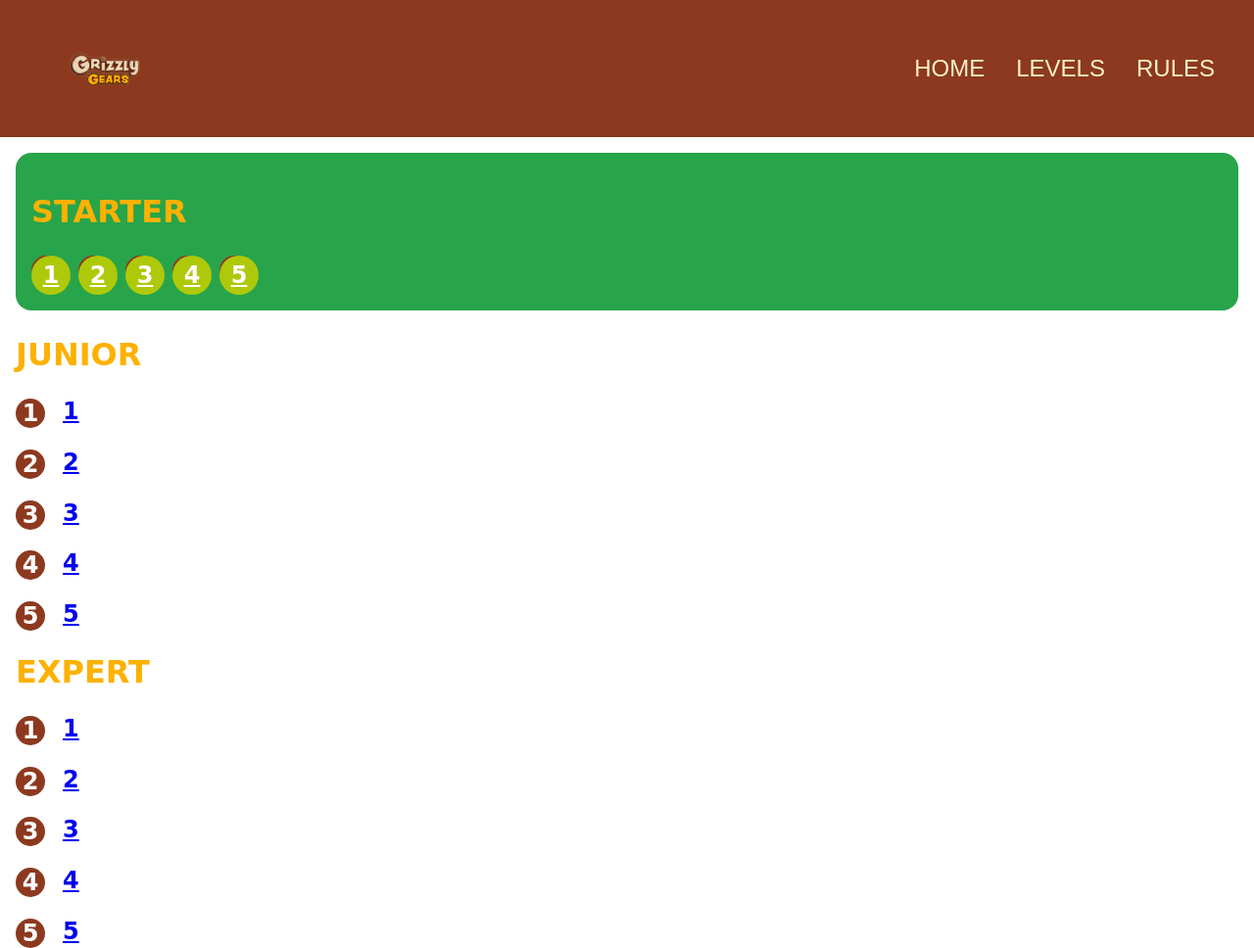
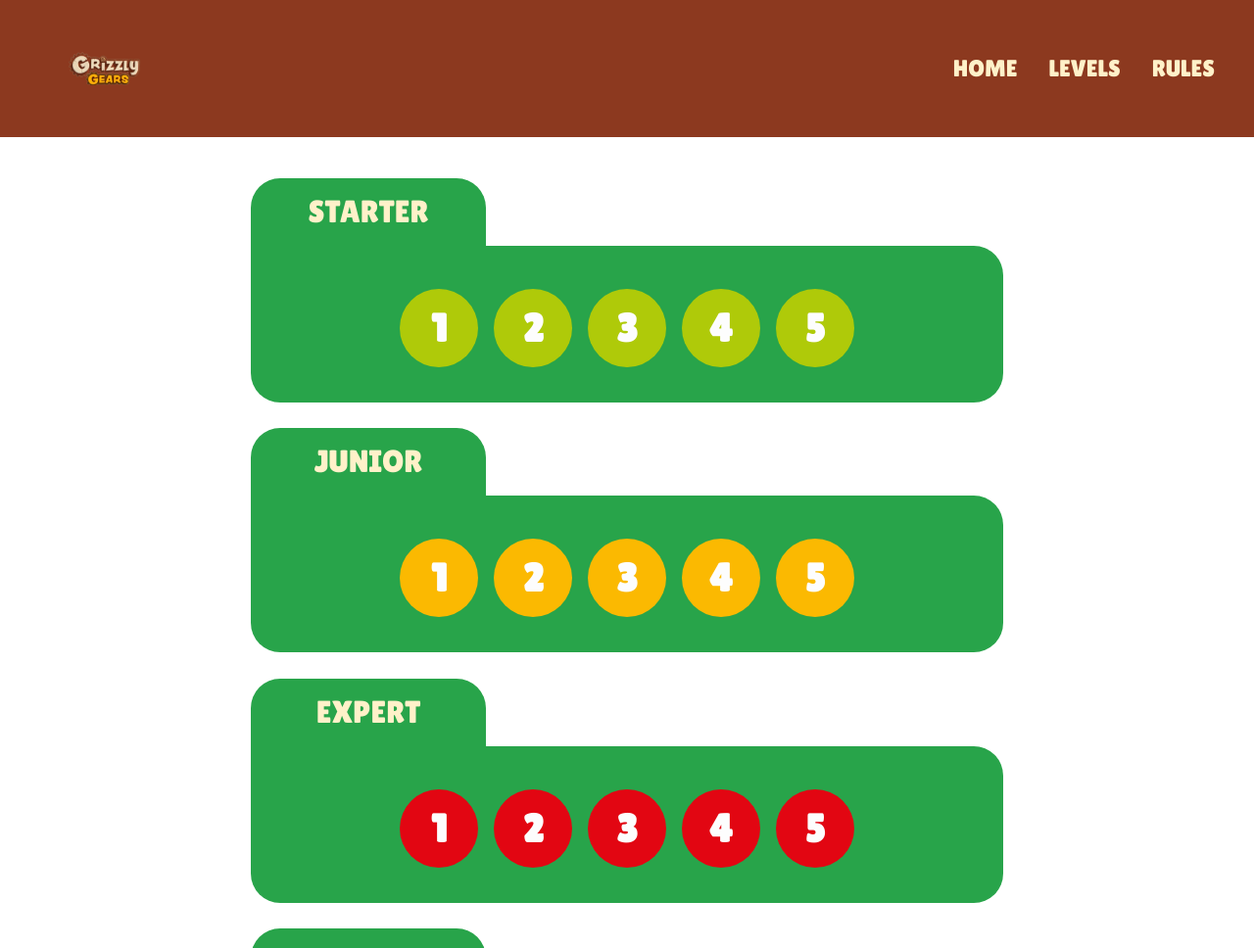
Before and after one commit to LukasVanHolle/coworking-grizzly-gears, a plain HTML site: page gg/levels.html in a window 1280 px wide. Shown: the top 968 px of the page at 98% size. Drawn offline with nearby package versions, Linux system fonts and the light colour scheme.

Commit message:
Levelpagina styled

```diff
--- a/gg/levels.html
+++ b/gg/levels.html
@@ -5,6 +5,10 @@
     <title>Levels</title>
     <link href="https://unpkg.com/@csstools/normalize.css" rel="stylesheet"/>
     <link rel="stylesheet" href="style.css">
+    <link
+      href="https://fonts.googleapis.com/css2?family=Lilita+One&display=swap"
+      rel="stylesheet"
+    />
 </head>
 <body>
 
@@ -22,48 +26,50 @@
 
 <main>
 
-    <div class="starter">
+    <div class="levelcard">
         <h2>STARTER</h2>
-        <ol class="starter-level">
+        <div>
+        <ul class="levels" id="starter">
             <li><a href="./">1</a></li>
             <li><a href="./">2</a></li>
             <li><a href="./">3</a></li>
             <li><a href="./">4</a></li>
             <li><a href="./">5</a></li>
-        </ol>
+        </ul>
+    </div>
     </div>
 
-    <div class="junior">
+    <div class="levelcard">
         <h2>JUNIOR</h2>
-        <ol class="junior-level">
+        <ul class="levels" id="junior">
             <li><a href="./">1</a></li>
             <li><a href="./">2</a></li>
             <li><a href="./">3</a></li>
             <li><a href="./">4</a></li>
             <li><a href="./">5</a></li>
-        </ol>
+        </ul>
     </div>
 
-    <div class="expert">
+    <div class="levelcard">
         <h2>EXPERT</h2>
-        <ol class="expert-level">
+        <ul class="levels" id="expert">
             <li><a href="./">1</a></li>
             <li><a href="./">2</a></li>
             <li><a href="./">3</a></li>
             <li><a href="./">4</a></li>
             <li><a href="./">5</a></li>
-        </ol>
+        </ul>
     </div>
 
-    <div class="master">
+    <div class="levelcard">
         <h2>MASTER</h2>
-        <ol class="master-level">
+        <ul class="levels" id="master">
             <li><a href="./">1</a></li>
             <li><a href="./">2</a></li>
             <li><a href="./">3</a></li>
             <li><a href="./">4</a></li>
             <li><a href="./">5</a></li>
-        </ol>
+        </ul>
     </div>
 
 </main>
--- a/gg/style.css
+++ b/gg/style.css
@@ -241,45 +241,76 @@
   padding-left: 1em;
 }
 
-ol.starter-level {
+ul.levels {
   list-style-type: none;
   counter-reset: item;
   padding-left: 0;
   display: flex;
 }
 
-ol.starter-level li {
+ul.levels li {
   position: relative;
   margin-bottom: 1em;
   padding-left: 2em;
   font-family: "Lilita One", cursive;
-  font-size: 1.5em;
+  font-size: 2.5rem;
   font-weight: bold;
+  text-align: center;
+  margin-left: 0.5rem;
+  margin-right: 0.5rem;
 }
 
-ol.starter-level li a {
+ul.levels li a {
   content: counter(item);
   counter-increment: item;
   position: absolute;
   left: 0;
-  top: 0;
-  width: 40px;
-  height: 40px;
+  top: -1rem;
+  width: 5rem;
+  height: 5rem;
   border-radius: 50%;
-  background-color: #aec909;
   color: #fdfdfd;
   text-align: center;
-  line-height: 40px;
+  line-height: 5rem;
+  text-decoration: none;
+}
+ul#starter li a{
+  background-color: #AFCA09;
+}
+ul#junior li a{
+  background-color: #FBB901;
+}
+ul#expert li a{
+  background-color: #E20612;
+}
+ul#master li a{
+  background-color: #8C368D;
 }
 
-.starter {
+.levelcard h2 {
   background-color: #28a44a;
-  padding: 1em;
-  border-radius: 1em;
+  padding: 0.5em;
+  border-radius: 30px 30px 0 0;
+  margin-bottom: 1rem;
+  width: 15rem;
+  text-align: center;
+  color: var(--beige);
+  font-weight: normal;
+  margin-bottom: 0;
+}
+.levelcard ul{
+  background-color: #28a44a;
+  margin-top: 0;
+  height: 10rem;
+  border-radius: 0 30px 30px 30px;
+  display: flex;
+  justify-content: center;
+  align-items: center;
+
 }
 
 /* MEDIA QUERY */
-@media (width > 35rem) {
+@media (width > 70rem) {
   header .toggle button {
     display: none;
   }
@@ -293,4 +324,11 @@
   header nav ul {
     flex-direction: row;
   }
+
+
+  /*LEVELS*/
+  .levelcard{
+    margin-left: 15rem;
+    margin-right: 15rem;
+  }
 }
```
Also changed, not shown: gg/play.html (+4 -0 lines), gg/rules.html (+4 -0 lines).
